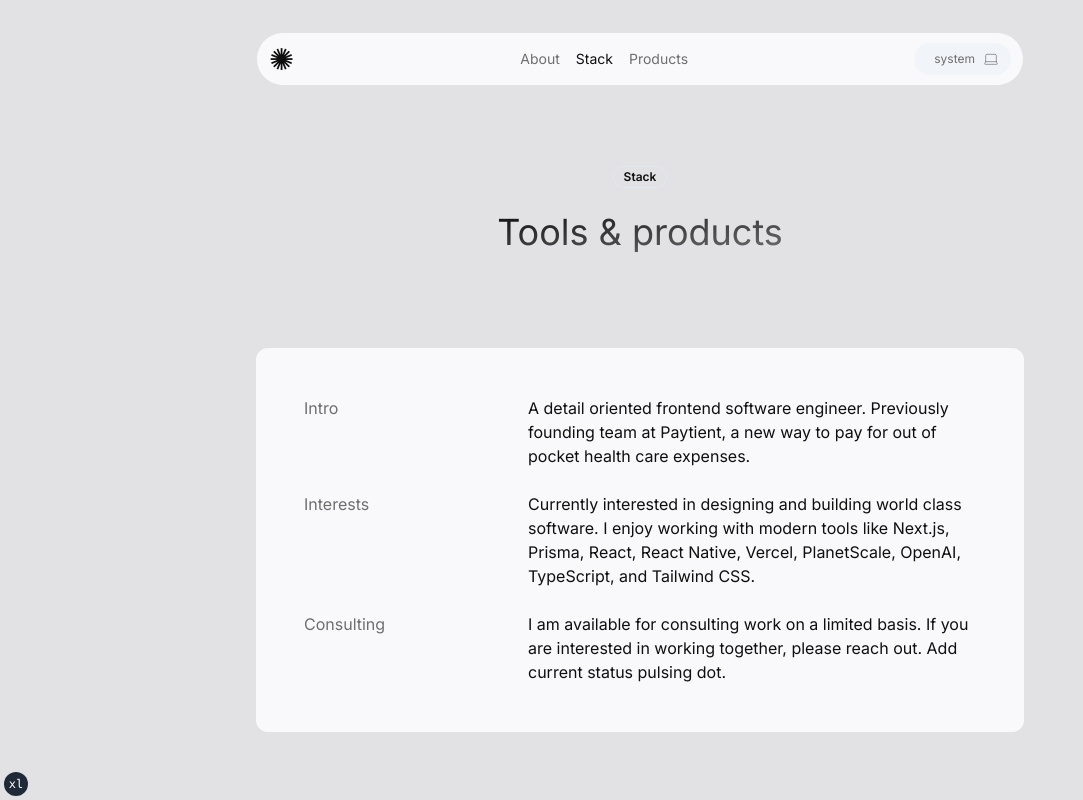
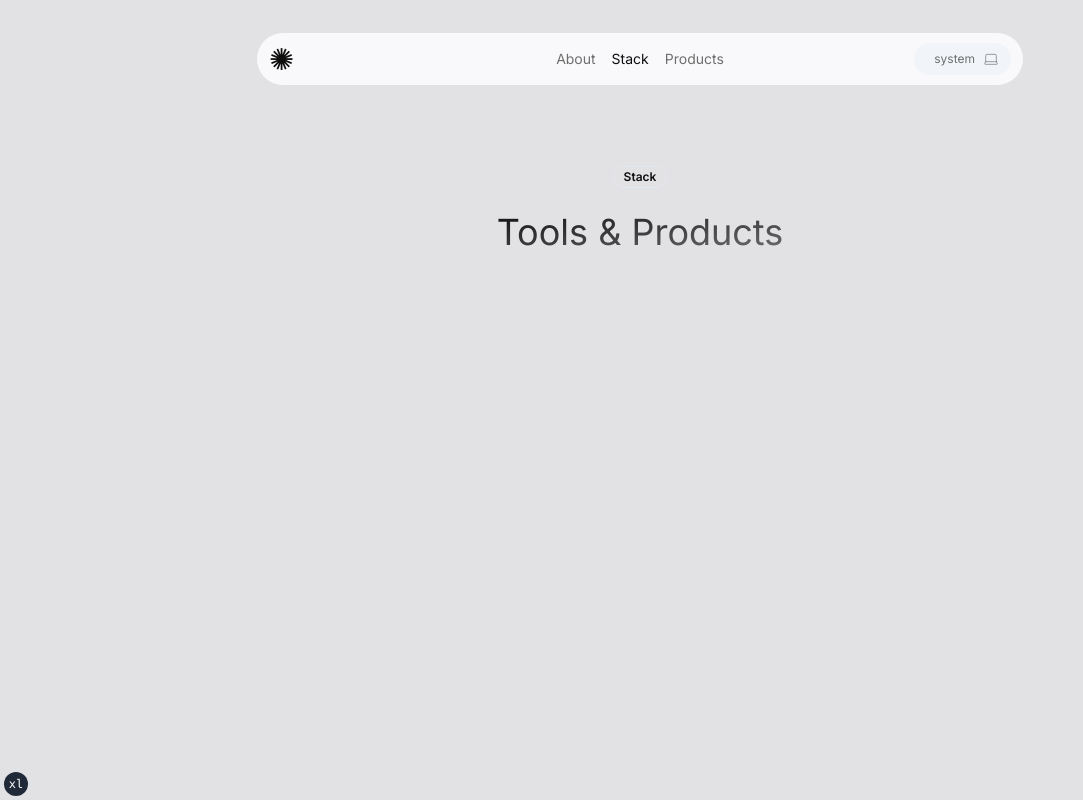
Before and after one commit to keegn/keeg.in, a Next.js app: page /stack in a window 1280 px wide. Shown: the whole page, without its empty margins (0-1083 px from the left). Built offline with nearby package versions, Linux system fonts and the light colour scheme.

Commit message:
Adds status etc

```diff
--- a/app/(marketing)/products/page.tsx
+++ b/app/(marketing)/products/page.tsx
@@ -7,7 +7,6 @@ export default function Products() {
     <>
       {/* <GridBackground /> */}
       <PageHero title={`Software & Templates`} subtitle={'Products'} />
-      <ContentCard />
     </>
   )
 }
--- a/app/(marketing)/stack/page.tsx
+++ b/app/(marketing)/stack/page.tsx
@@ -6,8 +6,7 @@ export default function Stack() {
   return (
     <>
       {/* <GridBackground /> */}
-      <PageHero title={`Tools & products`} subtitle={'Stack'} />
-      <ContentCard />
+      <PageHero title={`Tools & Products`} subtitle={'Stack'} />
     </>
   )
 }
--- a/components/fragments/marketing-header.tsx
+++ b/components/fragments/marketing-header.tsx
@@ -86,20 +86,23 @@ export function MarketingHeader({ className }: { className?: string }) {
     <>
       <header className={cn('', hasScrolled && 'transition-all', className)}>
         <Container type="nav">
-          <div className="mx-auto flex w-full max-w-3xl items-center justify-between rounded-full border border-primary bg-muted px-2 py-2 text-sm text-muted-foreground md:px-3">
+          <div className="mx-auto grid w-full max-w-3xl grid-cols-3 items-center rounded-full border border-primary bg-muted px-2 py-2 text-sm text-muted-foreground md:px-3">
             {/* LEFT NAV */}
-            <Link href="/" className="text-3xl text-primary-foreground">
+            <Link
+              href="/"
+              className="col-span-1 text-3xl text-primary-foreground"
+            >
               ✺
             </Link>
             {/* MIDDLE NAV */}
-            <div className="flex space-x-6">
+            <div className="col-span-1 flex space-x-6 justify-self-center">
               <div className="flex">
                 <NavTabs />
               </div>
             </div>
 
             {/* RIGHT NAV */}
-            <div className="flex items-center space-x-3">
+            <div className="col-span-1 flex items-center space-x-3 justify-self-end">
               <ModeToggle />
 
               {/* <div
--- a/components/fragments/mode-toggle.tsx
+++ b/components/fragments/mode-toggle.tsx
@@ -25,7 +25,7 @@ export function ModeToggle() {
   return (
     <div
       onClick={handleClick}
-      className="flex cursor-pointer space-x-2 rounded-full bg-secondary px-3 py-2"
+      className="flex cursor-pointer select-none items-center space-x-2 rounded-full bg-secondary px-3 py-2"
     >
       <span className="sr-only">Toggle theme</span>
       <span className="text-xs">{theme}</span>
--- a/components/sections/content-card.tsx
+++ b/components/sections/content-card.tsx
@@ -24,11 +24,19 @@ export function ContentCard() {
           </div>
           <div className="grid grid-cols-1 gap-2 md:grid-cols-6 md:gap-0">
             <p className="col-span-2 text-muted-foreground">Consulting</p>
-            <p className="col-span-4">
-              I am available for consulting work on a limited basis. If you are
-              interested in working together, please reach out. Add current
-              status pulsing dot.
-            </p>
+            <div className="col-span-4">
+              <p>
+                I am available for consulting work on a limited basis. If you
+                are interested in working together, please reach out.
+              </p>
+              <div className="mt-3 flex w-fit  items-center space-x-2 rounded-full bg-secondary px-3 py-1">
+                <span className="relative flex h-2 w-2">
+                  <span className="absolute inline-flex h-full w-full animate-ping rounded-full bg-primary-foreground opacity-75"></span>
+                  <span className="relative inline-flex h-2 w-2 rounded-full bg-primary-foreground"></span>
+                </span>
+                <p className="text-sm text-secondary-foreground">Available</p>
+              </div>
+            </div>
           </div>
         </div>
       </div>
```
